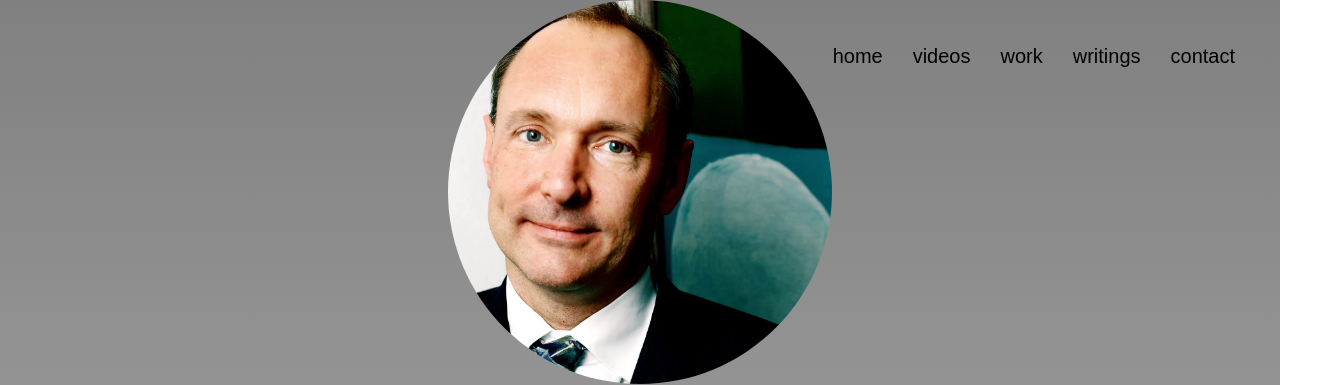
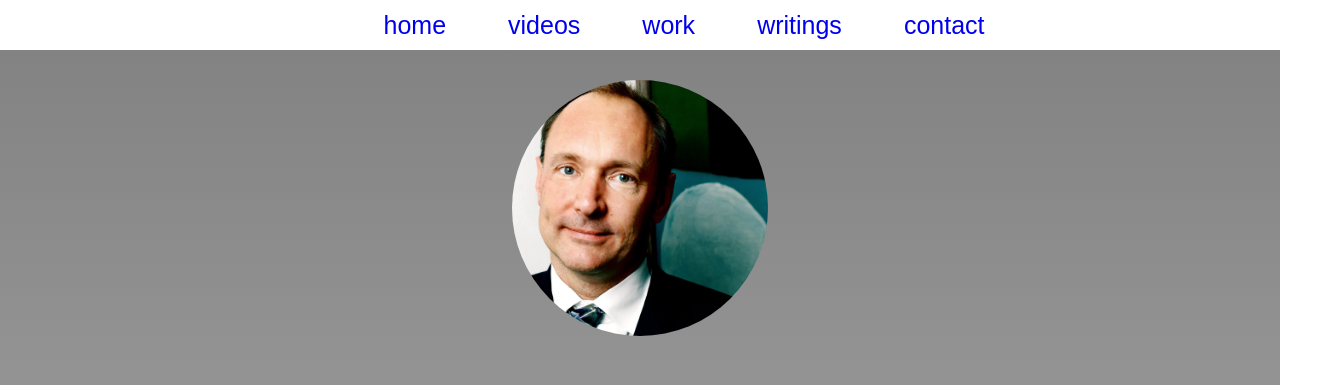
Before and after one commit to skyofgamers/tim-berners-lee, a plain HTML site: page index.html in a window 1280 px wide. Shown: the top 385 px of the page, 1320 px wide, since content can reach past the window. Drawn offline with Linux system fonts and the light colour scheme; a web font is replaced by a local one.

Commit message:
Add files via upload

```diff
--- a/index.html
+++ b/index.html
@@ -5,15 +5,16 @@
         Sir Tim Berners Lee</title>
         <link rel="stylesheet" href="style.css">
         <link href="https://fonts.googleapis.com/css2?family=Coming+Soon&family=Josefin+Sans:wght@100&family=Rubik+Vinyl&display=swap" rel="stylesheet">
+        <link rel="stylesheet" href="https://cdnjs.cloudflare.com/ajax/libs/font-awesome/4.7.0/css/font-awesome.min.css">
 </head>
 <body>
-    <ul class="menu">
-        <li class="links">home</li>
-        <li class="links">videos</li>
-        <li class="links">work</li>
-        <li class="links">writings</li>
-        <li class="links">contact</li>
-    </ul>
+    <center><ul class="menu">
+        <li class="links"><a href="#welcome">home</a></li>
+        <li class="links"><a href="#videos">videos</a></li>
+        <li class="links"><a href="#work">work</a></li>
+        <li class="links"><a href="#writings">writings</a></li>
+        <li class="links"><a href="#contact">contact</a></li>
+    </ul></center>
     <section id="welcome">
         <div class="parallax-inner">
         <img src="stbl.jpg" class="profile" /> <br> <br>
@@ -28,6 +29,37 @@
            <br><br>In 2001 he became a Fellow of the Royal Society. He has been the recipient of several international awards including the Japan Prize, the Prince of Asturias Foundation Prize, the Millennium Technology Prize, and Germany's Die Quadriga award. In 2004 he was knighted by H.M. Queen Elizabeth and in 2007 he was awarded the Order of Merit. In 2009 he was elected a foreign associate of the National Academy of Sciences.
            </p>
            </section>
+           <section id="videos">
+            <h1>videos</h1>
+            <div class="line"></div>
+            <iframe width="750" height="600" style="border-radius: 20px; margin: 10px;" src="https://www.youtube.com/embed/rCplocVemjo" title="YouTube video player" frameborder="0" allow="accelerometer; autoplay; clipboard-write; encrypted-media; gyroscope; picture-in-picture" allowfullscreen></iframe>
+            <iframe width="750" height="600" style="border-radius: 20px; margin: 10px;" src="https://www.youtube.com/embed/OM6XIICm_qo" title="YouTube video player" frameborder="0" allow="accelerometer; autoplay; clipboard-write; encrypted-media; gyroscope; picture-in-picture" allowfullscreen></iframe>
+
+           </section>
+           <section id="work">
+            <h1>work</h1>
+            <div class="line"></div>
+            <iframe src="https://www.w3.org/People/Berners-Lee/" height="" width="1000" frameborder="0"></iframe>
+           </section>
+           <section id="writings">
+            <h1>writings</h1>
+            <div class="line"></div>
+            <a href="https://webfoundation.org/2019/03/web-birthday-30/" target="_blank">30 years on, whats next #ForTheWeb?</a>
+            <br> <br>
+            <a href="https://interestingengineering.com/culture/how-did-tim-berners-lee-change-the-world-with-the-world-wide-web" target="_blank">How Did Tim Berners-Lee Change the World With the World Wide Web?
+            </a>
+           </section>
+           <section id="contact"><h1>contact</h1>
+        <div class="line"></div>
+        <iframe src="https://www.google.com/maps/embed?pb=!4v1671267110374!6m8!1m7!1sTDGC4eyQjCpgqAZ3JWIjqw!2m2!1d30.66081803105868!2d76.69786648258366!3f229.4851278251401!4f-1.096029952970369!5f0.7820865974627469" width="600" height="450" style="border:0;" allowfullscreen="" loading="lazy" referrerpolicy="no-referrer-when-downgrade"></iframe>
+         <div class="contact"><a href="mailto:harmanakku8@gmail.com?Subject=hello">
+            <i class="fa fa-envelope"></i>&nbsp; &nbsp; <h3>harmanakku8@gmail.com</h3>
+         </a>
+         <br> <br>
+         <a href="https://www.instagram.com/harmanveer.akku/">
+            <i class="fa fa-instagram"></i>&nbsp; &nbsp; <h3>harmanveer.akku</h3>
+         </a></div>
+        </section>
 
 </body>
 </html>
--- a/style.css
+++ b/style.css
@@ -6,7 +6,8 @@ body{
 
 .profile{
     border-radius: 50%;
-    width: 30%;
+    width: 20%;
+    margin-top: 80px;
 }
 
 #welcome{
@@ -54,21 +55,49 @@ h2{
  }
 
  .menu{
-   list-style: none;
-   position: absolute;
-   top: 10px;
-   right: 30px;
+   position: fixed;
+   background-color: white;
+   width: 100%;
+   margin-top: 0px;
+   top: 0px;
    z-index: 10;
-   cursor: pointer;
+   line-height: 2;
  }
 
  .links{
-   float: left;
-   padding-top: 9px;
-   padding-bottom: 9px;
-   padding-right: 5px;
-   padding-left: 5px;
+   display: inline;
+   padding-left: 33px;
+   padding-right: 25px;
    font-family: fantasy;
-   font-size: 20px;
-   margin: 10px;
+   font-size: 25px;
+
  }
+
+ a{
+   text-decoration: none;
+ }
+
+
+
+ a:hover{
+   color: rgb(91, 201, 201);
+ }
+
+ img:hover{
+   width: 10%;
+   padding-top: 10px;
+ }
+ .links:hover {
+  font-size: 30px;
+  text-decoration: underline;
+ }
+
+ #contact iframe{
+  width: 100%;
+  margin: 20px;
+  height: 700px;
+ }
+.contact h3{
+  display: inline;
+
+}
```
